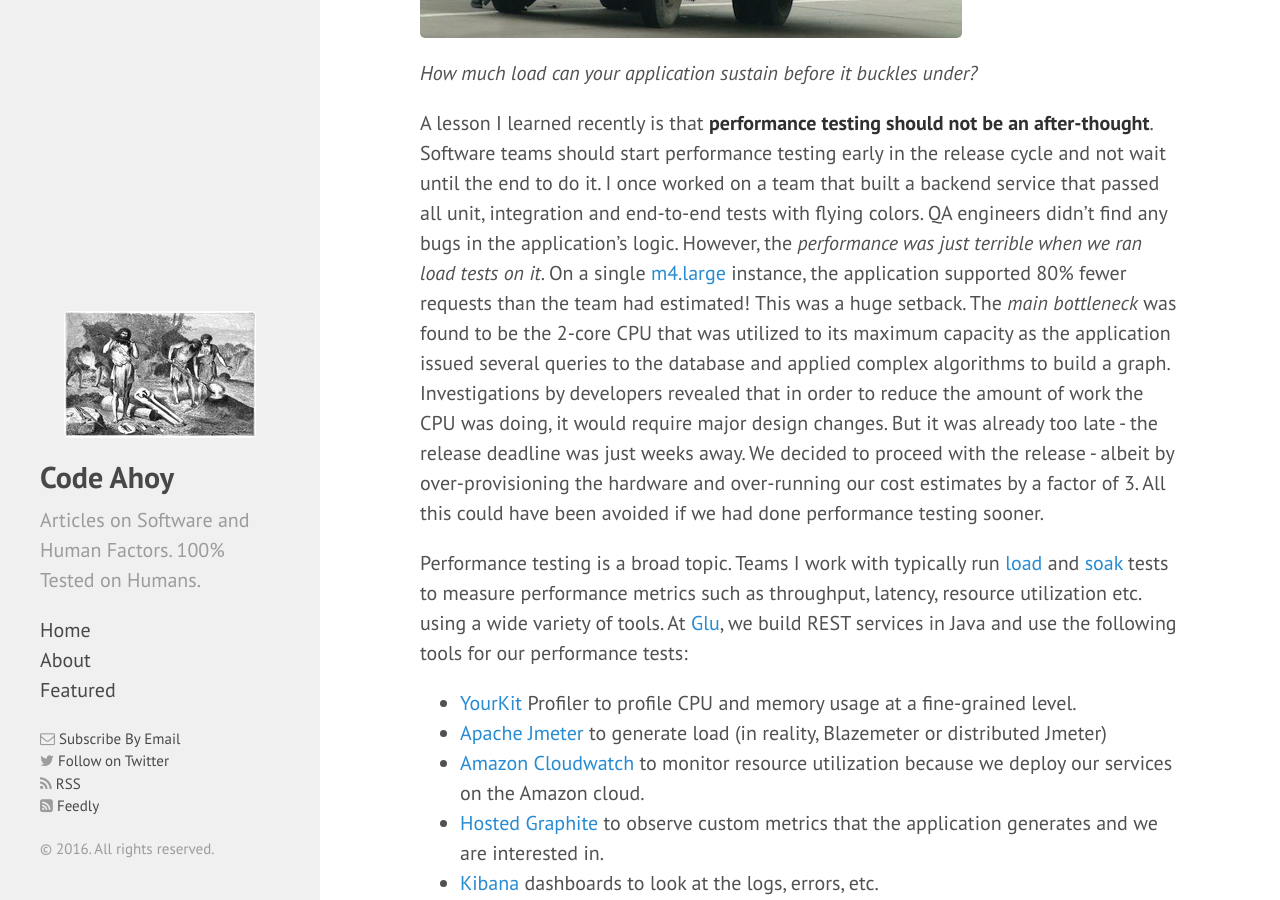
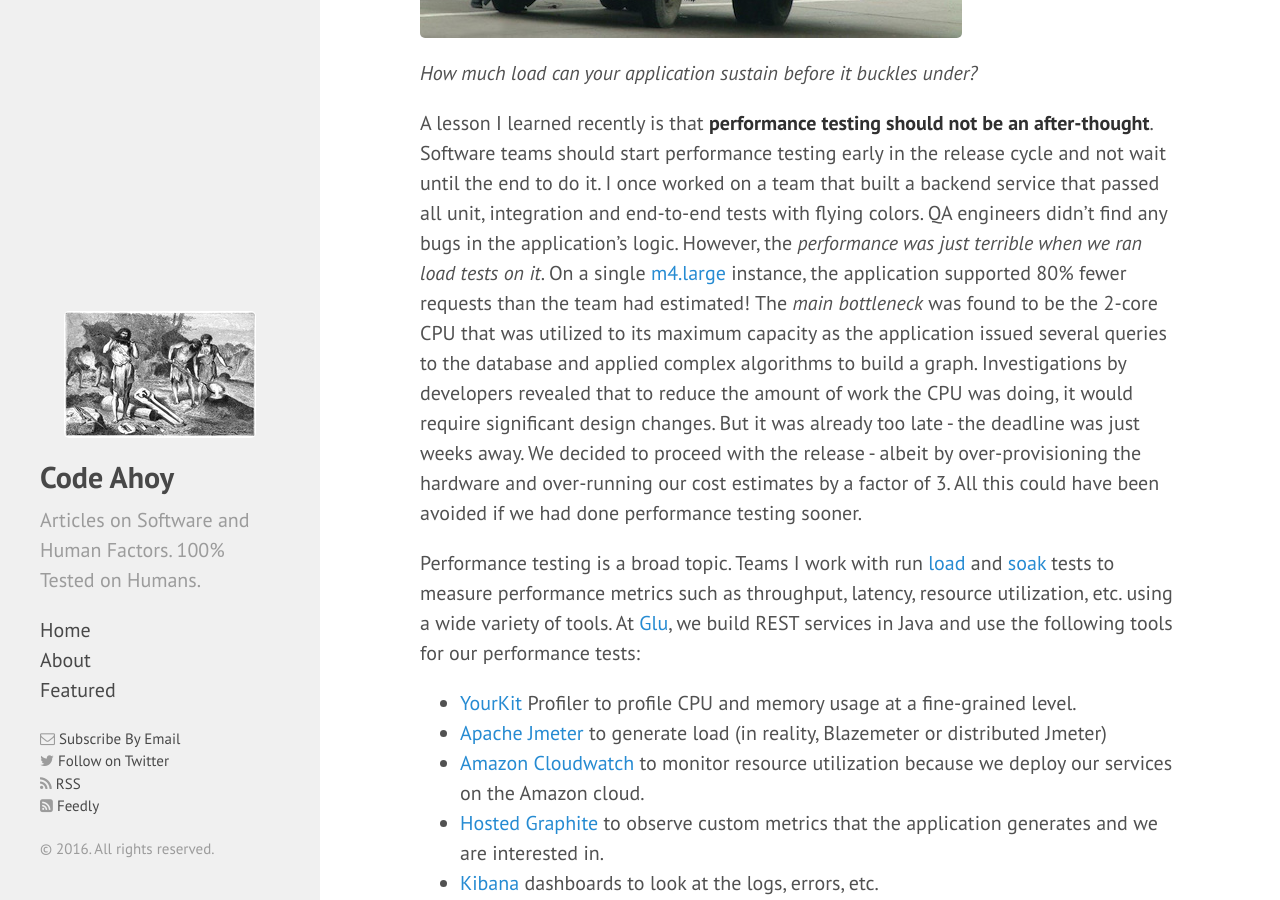
Before and after one commit to talk2viren/umermansoor.github.io, a Jekyll site: the page built from _posts/2016-11-16-performance-testing-serverside-applications.md, in a window 1280 px wide and 900 px high, scrolled down 1161 px. Built offline with Jekyll 4.4.1, drawn with Linux system fonts in a browser that asks for light colours; nearby versions of some CDN libraries; a script that is not in the unit is left out; comment, search, counter and statistics services are not loaded; some of the changed text lies outside the part shown.

Commit message:
fix structure

```diff
--- a/_posts/2016-11-16-performance-testing-serverside-applications.md
+++ b/_posts/2016-11-16-performance-testing-serverside-applications.md
@@ -20,9 +20,9 @@
 ![Leaky Pipe]({{ site.url }}/img/loaded-truck.jpeg)
 *How much load can your application sustain before it buckles under?*
 
-A lesson I learned recently is that **performance testing should not be an after-thought**. Software teams should start performance testing early in the release cycle and not wait until the end to do it. I once worked on a team that built a backend service that passed all unit, integration and end-to-end tests with flying colors. QA engineers didn't find any bugs in the application's logic. However, the *performance was just terrible when we ran load tests on it*. On a single [m4.large](https://aws.amazon.com/ec2/instance-types/) instance, the application supported 80% fewer requests than the team had estimated! This was a huge setback. The *main bottleneck* was found to be the 2-core CPU that was utilized to its maximum capacity as the application issued several queries to the database and applied complex algorithms to build a graph. Investigations by developers revealed that in order to reduce the amount of work the CPU was doing, it would require major design changes. But it was already too late - the release deadline was just weeks away. We decided to proceed with the release - albeit by over-provisioning the hardware and over-running our cost estimates by a factor of 3. All this could have been avoided if we had done performance testing sooner.
+A lesson I learned recently is that **performance testing should not be an after-thought**. Software teams should start performance testing early in the release cycle and not wait until the end to do it. I once worked on a team that built a backend service that passed all unit, integration and end-to-end tests with flying colors. QA engineers didn't find any bugs in the application's logic. However, the *performance was just terrible when we ran load tests on it*. On a single [m4.large](https://aws.amazon.com/ec2/instance-types/) instance, the application supported 80% fewer requests than the team had estimated! The *main bottleneck* was found to be the 2-core CPU that was utilized to its maximum capacity as the application issued several queries to the database and applied complex algorithms to build a graph. Investigations by developers revealed that to reduce the amount of work the CPU was doing, it would require significant design changes. But it was already too late - the deadline was just weeks away. We decided to proceed with the release - albeit by over-provisioning the hardware and over-running our cost estimates by a factor of 3. All this could have been avoided if we had done performance testing sooner.
 
-Performance testing is a broad topic. Teams I work with typically run [load](https://en.wikipedia.org/wiki/Load_testing) and [soak](https://en.wikipedia.org/wiki/Soak_testing) tests to measure performance metrics such as throughput, latency, resource utilization etc. using a wide variety of tools. At [Glu](www.glu.com), we build REST services in Java and use the following tools for our performance tests:
+Performance testing is a broad topic. Teams I work with run [load](https://en.wikipedia.org/wiki/Load_testing) and [soak](https://en.wikipedia.org/wiki/Soak_testing) tests to measure performance metrics such as throughput, latency, resource utilization, etc. using a wide variety of tools. At [Glu](www.glu.com), we build REST services in Java and use the following tools for our performance tests:
 
 * [YourKit](https://yourkit.com/) Profiler to profile CPU and memory usage at a fine-grained level.
 * [Apache Jmeter](http://jmeter.apache.org/) to generate load (in reality, Blazemeter or distributed Jmeter)
```
Also changed, not shown: other parts of _posts/2016-11-16-performance-testing-serverside-applications.md (+1 -1 lines).
